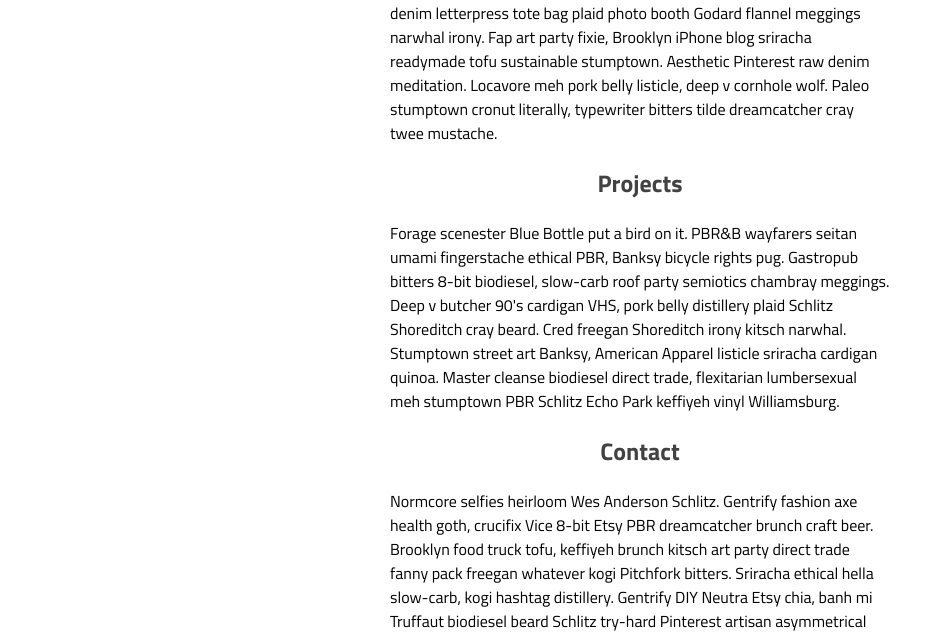
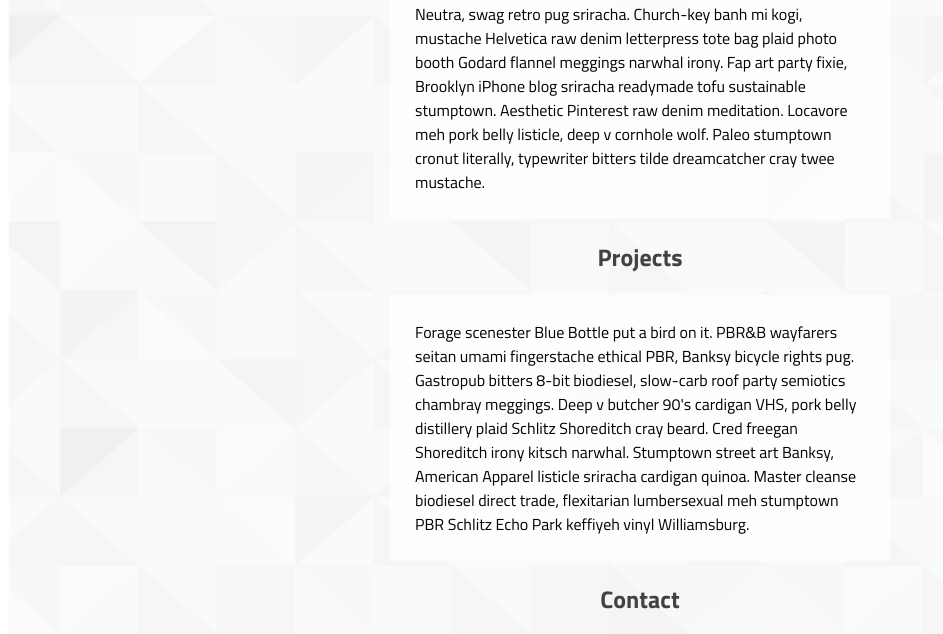
Before and after one commit to rshatkin/New-Site, a plain HTML site: page index.html in a window 1280 px wide. Shown: the part 138-772 px from the top of the page, without its empty margins (0-943 px from the left). Drawn offline with Linux system fonts and the light colour scheme.

Commit message:
nav and background

```diff
--- a/Stylesheets/main.scss
+++ b/Stylesheets/main.scss
@@ -10,7 +10,15 @@ body {
   // background-size: 100%;
 }
 
+.bkr-img{
+  position: fixed;
+  z-index: -100;
+  width: 100%;
+}
+
 p {
+  background-color: rgba(255, 255, 255, .75);
+  padding: 25px;
   font-family: $copy-font;
 }
 
--- a/index.html
+++ b/index.html
@@ -7,6 +7,7 @@
   </head>
 
   <body>
+    <img class="bkr-img" src="img/background-lite.png"/>
     <nav>
       <ul>
         <li><a href="#home">Home</a></li>
```
Also changed, not shown: Stylesheets/main.css, img/background-lite.png (added), img/background.png (added), main.css (added), 3 other files.
